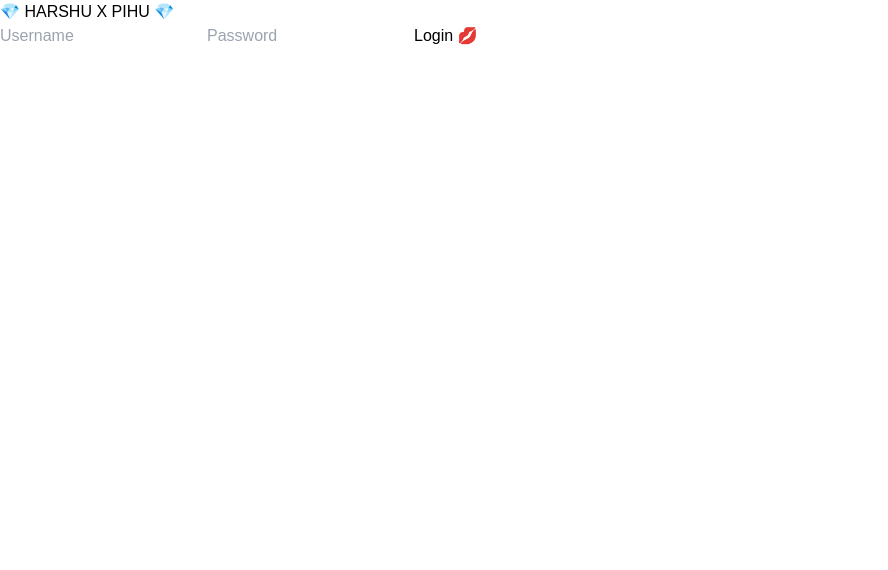
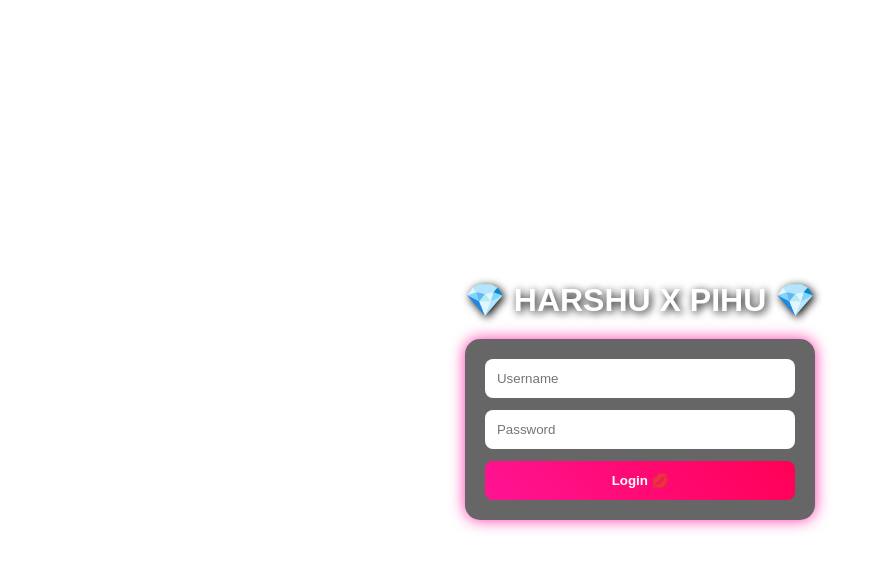
Before and after one commit to pihu711/fb-group-premium, a Next.js app: page / in a window 1280 px wide. Shown: the top 570 px of the page, without its empty margins (0-888 px from the left). Built offline with nearby package versions, Linux system fonts and the light colour scheme.

Commit message:
Update globals.css

```diff
--- a/styles/globals.css
+++ b/styles/globals.css
@@ -1,7 +1,73 @@
-@tailwind base;
-@tailwind components;
-@tailwind utilities;
+/* Reset */
+* {
+  margin: 0;
+  padding: 0;
+  box-sizing: border-box;
+}
 
 body {
+  background: url('/couple-bg.jpg') no-repeat center center fixed;
+  background-size: cover;
   font-family: 'Poppins', sans-serif;
+  color: #fff;
+  text-align: center;
+  min-height: 100vh;
+  display: flex;
+  justify-content: center;
+  align-items: center;
+  flex-direction: column;
 }
+
+/* Title */
+.title {
+  font-size: 2rem;
+  font-weight: bold;
+  margin-bottom: 20px;
+  text-shadow: 2px 2px 8px #000;
+}
+
+/* Login Form */
+.loginForm {
+  display: flex;
+  flex-direction: column;
+  gap: 12px;
+  background: rgba(0,0,0,0.6);
+  padding: 20px;
+  border-radius: 15px;
+  box-shadow: 0 0 15px rgba(255,0,150,0.8);
+}
+
+.loginForm input {
+  padding: 12px;
+  border: none;
+  border-radius: 8px;
+  outline: none;
+}
+
+.loginForm button {
+  padding: 12px;
+  border: none;
+  border-radius: 8px;
+  background: linear-gradient(45deg, #ff1493, #ff0055);
+  color: #fff;
+  font-weight: bold;
+  cursor: pointer;
+  transition: 0.3s;
+}
+
+.loginForm button:hover {
+  background: linear-gradient(45deg, #ff0055, #ff1493);
+}
+
+/* Dashboard */
+.dashTitle {
+  font-size: 2.5rem;
+  font-weight: bold;
+  text-shadow: 2px 2px 10px #000;
+}
+
+.tagline {
+  margin-top: 10px;
+  font-size: 1.2rem;
+  text-shadow: 1px 1px 5px #000;
+}
```
